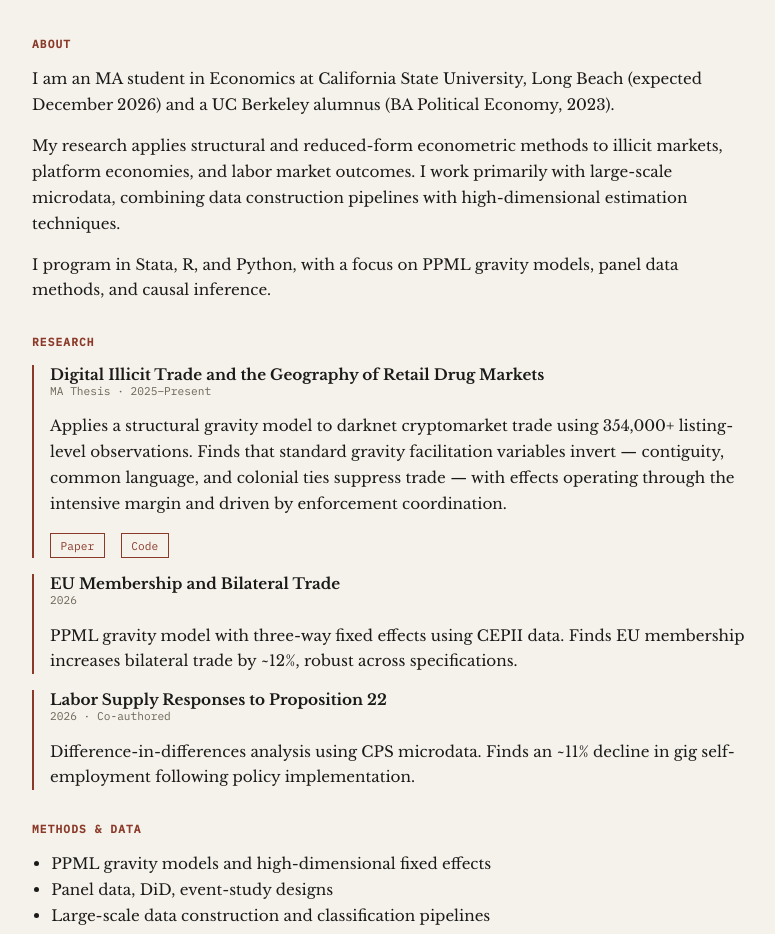
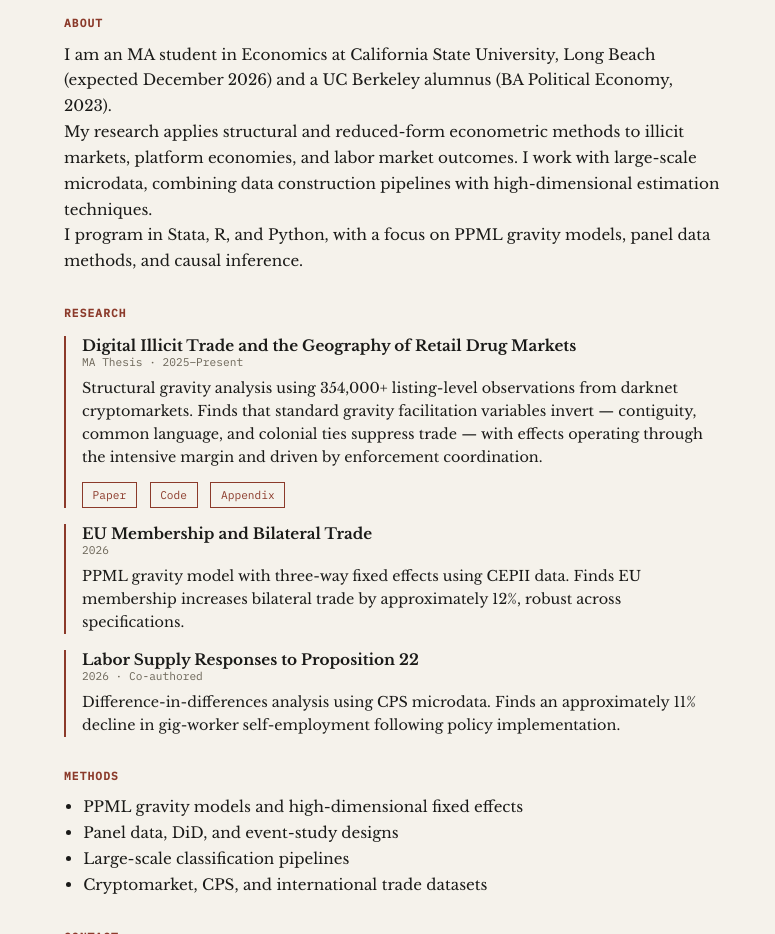
Before and after one commit to ryder-mawby/rydermawby.github.io, a plain HTML site: page index.html in a window 1280 px wide. Shown: the part 156-1090 px from the top of the page, without its empty margins (248-1023 px from the left). Drawn offline with nearby package versions, Linux system fonts and the light colour scheme.

Commit message:
Update index.html

```diff
--- a/index.html
+++ b/index.html
@@ -8,11 +8,12 @@
   <link href="https://fonts.googleapis.com/css2?family=Libre+Baskerville:wght@400;700&family=IBM+Plex+Mono:wght@400;500&display=swap" rel="stylesheet">
 
   <style>
+    *, *::before, *::after { box-sizing: border-box; margin: 0; padding: 0; }
+
     body {
-      font-family: 'Libre Baskerville', serif;
       background: #f5f2eb;
       color: #1a1a18;
-      margin: 0;
+      font-family: 'Libre Baskerville', serif;
     }
 
     .container {
@@ -22,7 +23,7 @@
     }
 
     h1 {
-      font-size: 2.2rem;
+      font-size: 2.4rem;
       margin-bottom: 0.4rem;
     }
 
@@ -67,6 +68,11 @@
       margin-bottom: 0.5rem;
     }
 
+    .paper-abstract {
+      font-size: 0.9rem;
+      line-height: 1.6;
+    }
+
     ul {
       padding-left: 1.2rem;
       font-size: 0.95rem;
@@ -74,9 +80,9 @@
     }
 
     .links {
-      margin-top: 1rem;
+      margin-top: 0.8rem;
       display: flex;
-      gap: 1rem;
+      gap: 0.8rem;
       flex-wrap: wrap;
     }
 
@@ -117,7 +123,7 @@
     </p>
 
     <p>
-      My research applies structural and reduced-form econometric methods to illicit markets, platform economies, and labor market outcomes. I work primarily with large-scale microdata, combining data construction pipelines with high-dimensional estimation techniques.
+      My research applies structural and reduced-form econometric methods to illicit markets, platform economies, and labor market outcomes. I work with large-scale microdata, combining data construction pipelines with high-dimensional estimation techniques.
     </p>
 
     <p>
@@ -133,13 +139,14 @@
       <div class="paper-meta">
         MA Thesis · 2025–Present
       </div>
-      <p>
-        Applies a structural gravity model to darknet cryptomarket trade using 354,000+ listing-level observations. Finds that standard gravity facilitation variables invert — contiguity, common language, and colonial ties suppress trade — with effects operating through the intensive margin and driven by enforcement coordination.
+      <p class="paper-abstract">
+        Structural gravity analysis using 354,000+ listing-level observations from darknet cryptomarkets. Finds that standard gravity facilitation variables invert — contiguity, common language, and colonial ties suppress trade — with effects operating through the intensive margin and driven by enforcement coordination.
       </p>
 
       <div class="links">
         <a href="https://ssrn.com/abstract=XXXXXXX" target="_blank">Paper</a>
         <a href="https://github.com/ryder-mawby/darknet-gravity-model" target="_blank">Code</a>
+        <a href="https://github.com/ryder-mawby/darknet-gravity-model/raw/main/Mawby_Drug_Appendix_MASTER.xlsx" target="_blank">Appendix</a>
       </div>
     </div>
 
@@ -150,8 +157,8 @@
       <div class="paper-meta">
         2026
       </div>
-      <p>
-        PPML gravity model with three-way fixed effects using CEPII data. Finds EU membership increases bilateral trade by ~12%, robust across specifications.
+      <p class="paper-abstract">
+        PPML gravity model with three-way fixed effects using CEPII data. Finds EU membership increases bilateral trade by approximately 12%, robust across specifications.
       </p>
     </div>
 
@@ -162,16 +169,16 @@
       <div class="paper-meta">
         2026 · Co-authored
       </div>
-      <p>
-        Difference-in-differences analysis using CPS microdata. Finds an ~11% decline in gig self-employment following policy implementation.
+      <p class="paper-abstract">
+        Difference-in-differences analysis using CPS microdata. Finds an approximately 11% decline in gig-worker self-employment following policy implementation.
       </p>
     </div>
 
-    <h2>Methods & Data</h2>
+    <h2>Methods</h2>
     <ul>
       <li>PPML gravity models and high-dimensional fixed effects</li>
-      <li>Panel data, DiD, event-study designs</li>
-      <li>Large-scale data construction and classification pipelines</li>
+      <li>Panel data, DiD, and event-study designs</li>
+      <li>Large-scale classification pipelines</li>
       <li>Cryptomarket, CPS, and international trade datasets</li>
     </ul>
 
```
